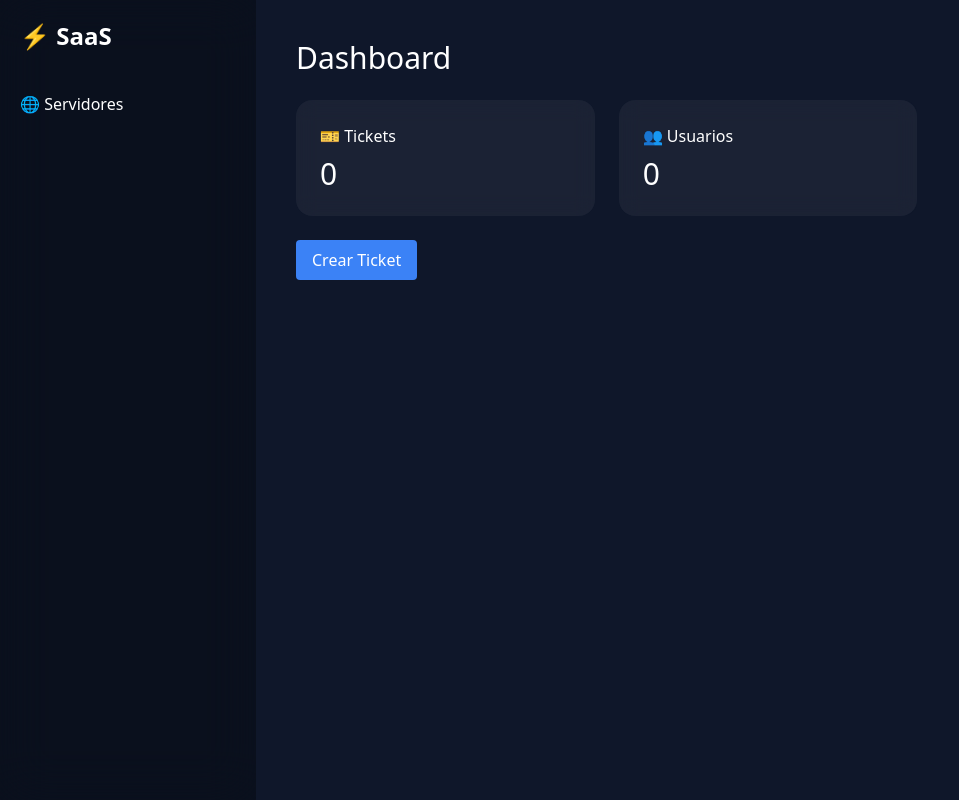
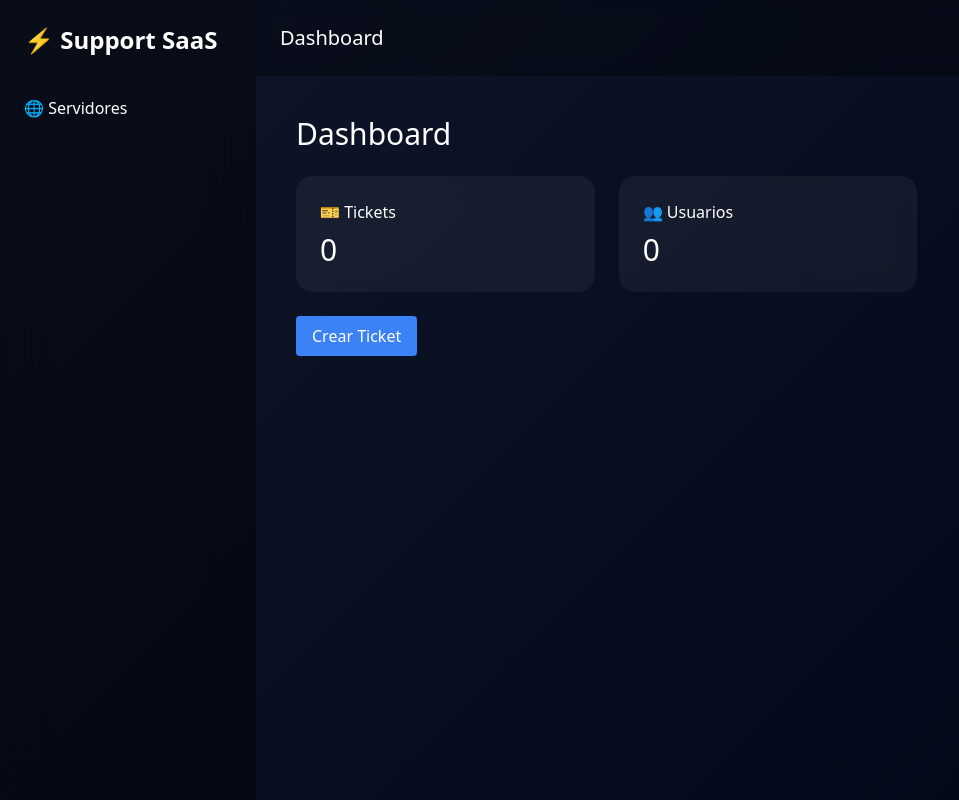
Before and after one commit to juniordiazz352-lgtm/Soportesb, a Flask app: page /dashboard/1 in a window 1280 px wide. Shown: the whole page, without its empty margins (0-959 px from the left). Run offline with Flask 3, Linux system fonts and the light colour scheme; parts of the project's set-up code (start-up, migrations or seed data) failed here and were passed over; some libraries are stand-ins or nearby versions.

Commit message:
Update base.html

```diff
--- a/web/templates/base.html
+++ b/web/templates/base.html
@@ -3,11 +3,21 @@
 <head>
 <meta charset="UTF-8">
 <script src="https://cdn.tailwindcss.com"></script>
+
 <style>
-body { background: #0f172a; }
+body {
+    background: linear-gradient(135deg, #0f172a, #020617);
+}
+
 .card {
     background: rgba(255,255,255,0.05);
-    backdrop-filter: blur(10px);
+    backdrop-filter: blur(12px);
+    transition: all 0.3s ease;
+}
+
+.card:hover {
+    transform: translateY(-5px);
+    background: rgba(255,255,255,0.08);
 }
 </style>
 </head>
@@ -17,17 +27,37 @@ body { background: #0f172a; }
 <div class="flex">
 
 <!-- SIDEBAR -->
-<div class="w-64 h-screen p-5 bg-black/30 backdrop-blur-xl">
+<div class="w-64 h-screen bg-black/40 backdrop-blur-xl p-6">
 
-<h1 class="text-2xl font-bold mb-10">⚡ SaaS</h1>
+<h1 class="text-2xl font-bold mb-10">⚡ Support SaaS</h1>
 
 <a href="/servers" class="block mb-4 hover:text-blue-400 transition">🌐 Servidores</a>
 
 </div>
 
+<!-- MAIN -->
+<div class="flex-1">
+
+<!-- NAVBAR -->
+<div class="flex justify-between items-center p-6 bg-black/30 backdrop-blur">
+
+<h2 class="text-xl">Dashboard</h2>
+
+{% if user %}
+<div class="flex items-center gap-3">
+<img src="https://cdn.discordapp.com/avatars/{{user.id}}/{{user.avatar}}.png"
+class="w-10 h-10 rounded-full">
+<span>{{ user.username }}</span>
+</div>
+{% endif %}
+
+</div>
+
 <!-- CONTENT -->
-<div class="flex-1 p-10">
+<div class="p-10">
 {% block content %}{% endblock %}
+</div>
+
 </div>
 
 </div>
```
